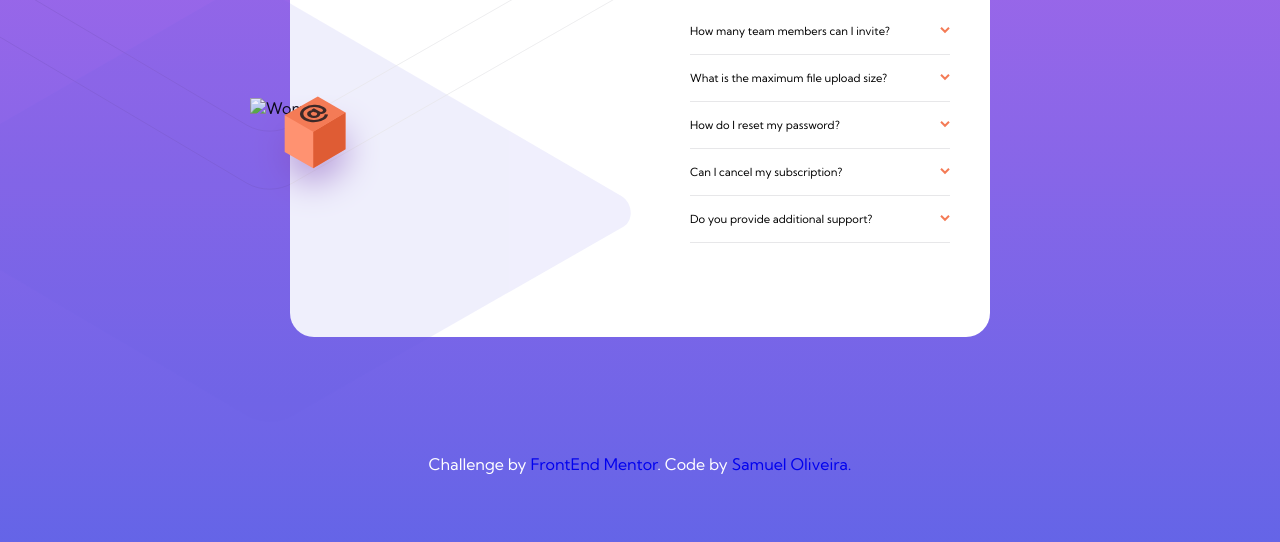
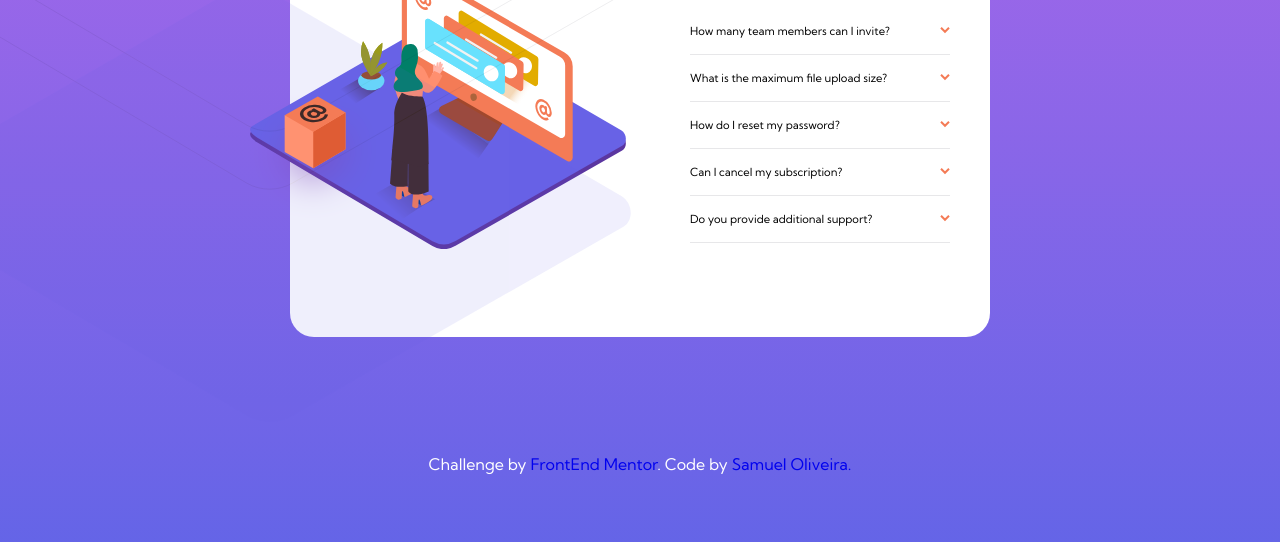
Before and after one commit to SamuelOliveiraa/faq-accordion-card, a plain HTML site: page index.html in a window 1280 px wide. Shown: the part 258-800 px from the top of the page. Drawn offline with nearby package versions, Linux system fonts and the light colour scheme; the site is published under a folder, as on GitHub Pages, so addresses that start at the root find nothing.

Commit message:
Update index.html

```diff
--- a/index.html
+++ b/index.html
@@ -28,8 +28,8 @@
         <div class="container">
             <div class="img-container">
                 <picture id="img">
-                    <source media="(min-width: 750px)" srcset="/images/illustration-woman-online-desktop.svg" width='320px'>
-                    <img src="/images/illustration-woman-online-mobile.svg" alt="Woman">
+                    <source media="(min-width: 750px)" srcset="images/illustration-woman-online-desktop.svg" width='320px'>
+                    <img src="images/illustration-woman-online-mobile.svg" alt="Woman">
                 </picture>
 
                 <picture id="shadow-img">
```
